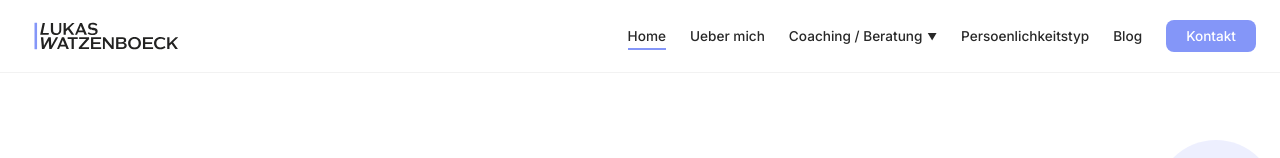
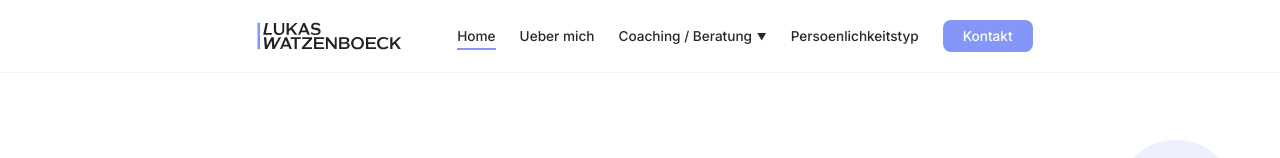
Before and after one commit to lw-consulting/lw-website, a website: page index.html in a window 1280 px wide. Shown: the top 158 px of the page. Drawn offline with Linux system fonts and the light colour scheme.

Commit message:
Revert to 1200px, center nav, remove Blog from navigation

```diff
--- a/index.html
+++ b/index.html
@@ -25,7 +25,6 @@
           </div>
         </li>
         <li><a href="disc-test.html">Persoenlichkeitstyp</a></li>
-        <li><a href="blog.html">Blog</a></li>
         <li><a href="kontakt.html" class="nav__cta">Kontakt</a></li>
       </ul>
       <button class="nav__toggle" id="navToggle" aria-label="Menu">
@@ -224,7 +223,6 @@
           <ul class="footer__links">
             <li><a href="ueber-mich.html">Ueber mich</a></li>
             <li><a href="disc-test.html">Persoenlichkeitstyp</a></li>
-        <li><a href="blog.html">Blog</a></li>
             <li><a href="kontakt.html">Kontakt</a></li>
           </ul>
         </div>
--- a/style.css
+++ b/style.css
@@ -23,7 +23,7 @@
   --radius: 8px;
   --radius-lg: 16px;
   --transition: 0.3s ease;
-  --max-width: 1400px;
+  --max-width: 1200px;
 }
 
 /* Reset */
@@ -144,7 +144,8 @@ img {
 .nav__inner {
   display: flex;
   align-items: center;
-  justify-content: space-between;
+  justify-content: center;
+  gap: 3rem;
   height: 72px;
 }
 
```
Also changed, not shown: business-beratung.html (+0 -2 lines), disc-test.html (+0 -2 lines), kontakt.html (+0 -2 lines), mitarbeitercoaching.html (+0 -2 lines), ueber-mich.html (+0 -2 lines), unternehmercoaching.html (+0 -2 lines).
